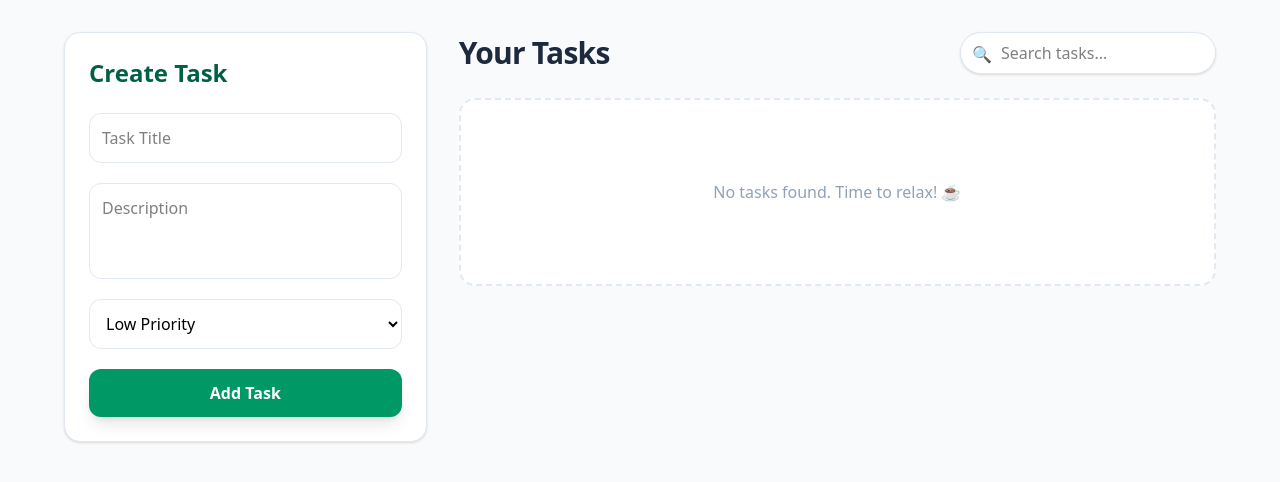
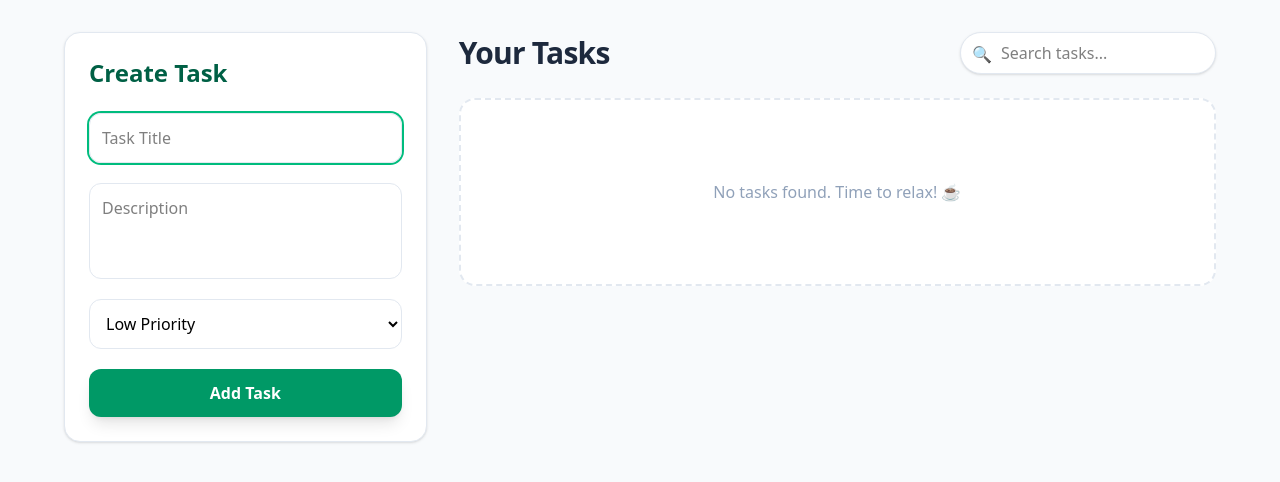
Before and after one commit to Itswali/The-Smart-Task-List, a React (Vite) app: page / in a window 1280 px wide. Shown: the top 482 px of the page. Built offline with nearby package versions, Linux system fonts and the light colour scheme.

Commit message:
useRed so title is focused when user enter the app

```diff
--- a/src/components/TaskForm.tsx
+++ b/src/components/TaskForm.tsx
@@ -1,4 +1,4 @@
-import React, { useState } from 'react';
+import React, { useRef, useState, useEffect } from 'react';
 import { Task } from './types';
 
 interface TaskFormProps {
@@ -12,11 +12,15 @@ export default function TaskForm({ onAddTask }: TaskFormProps) {
     priority: "low",
     completed: false
   });
-
+  useEffect(() => {
+    titleInputRef.current?.focus();
+  }, []);
+  const titleInputRef = useRef<HTMLInputElement>(null);
   const handleSubmit = (e: React.FormEvent) => {
     e.preventDefault();
     onAddTask(data);
     setData({ title: "", description: "", priority: "low", completed: false });
+
   };
 
   return (
@@ -28,6 +32,7 @@ export default function TaskForm({ onAddTask }: TaskFormProps) {
           type="text"
           placeholder="Task Title"
           value={data.title}
+          ref={titleInputRef}
           className="w-full p-3 rounded-xl border border-slate-200 focus:ring-2 focus:ring-emerald-500 outline-none"
           onChange={(e) => setData({ ...data, title: e.target.value })}
         />
```
